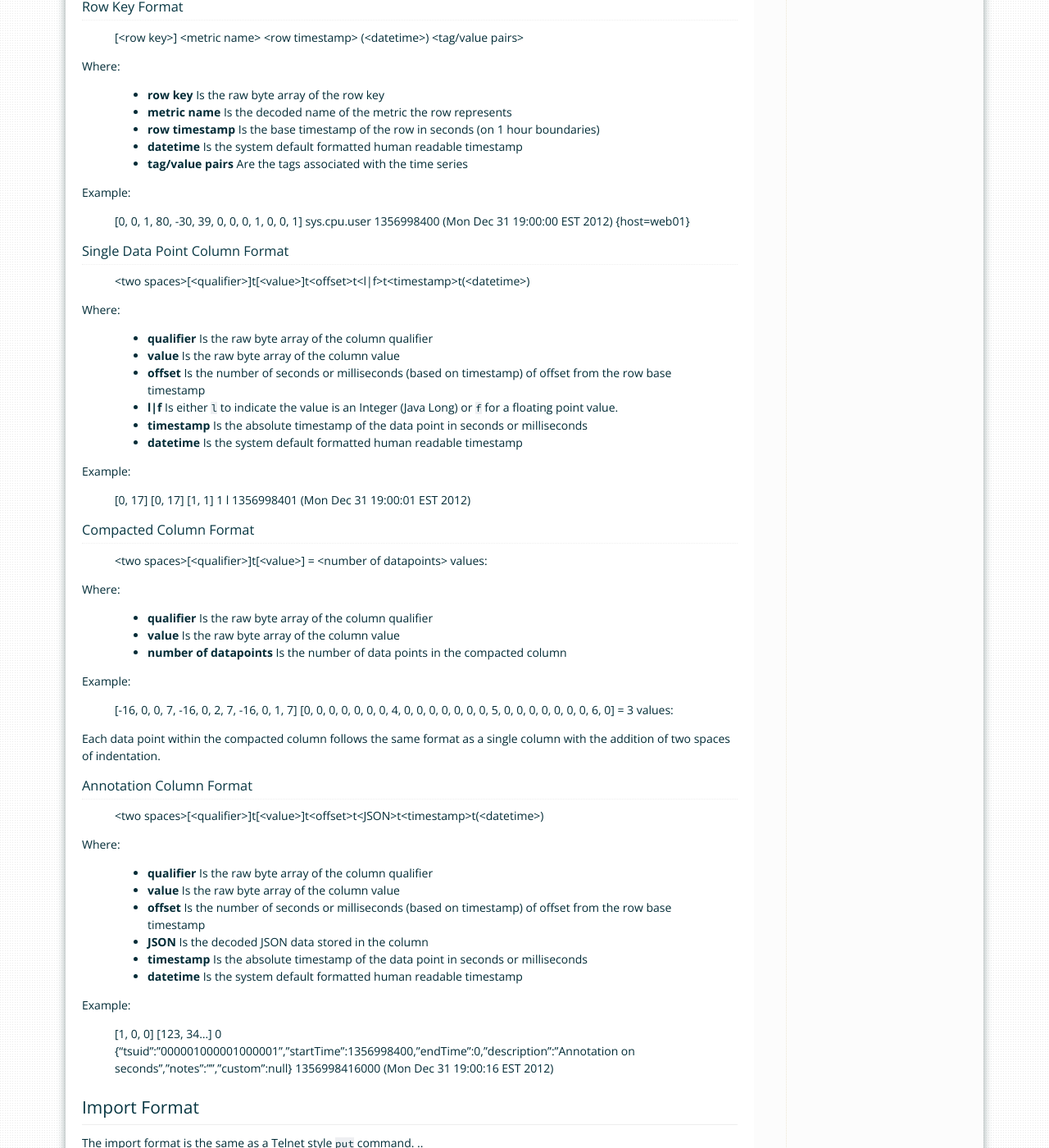
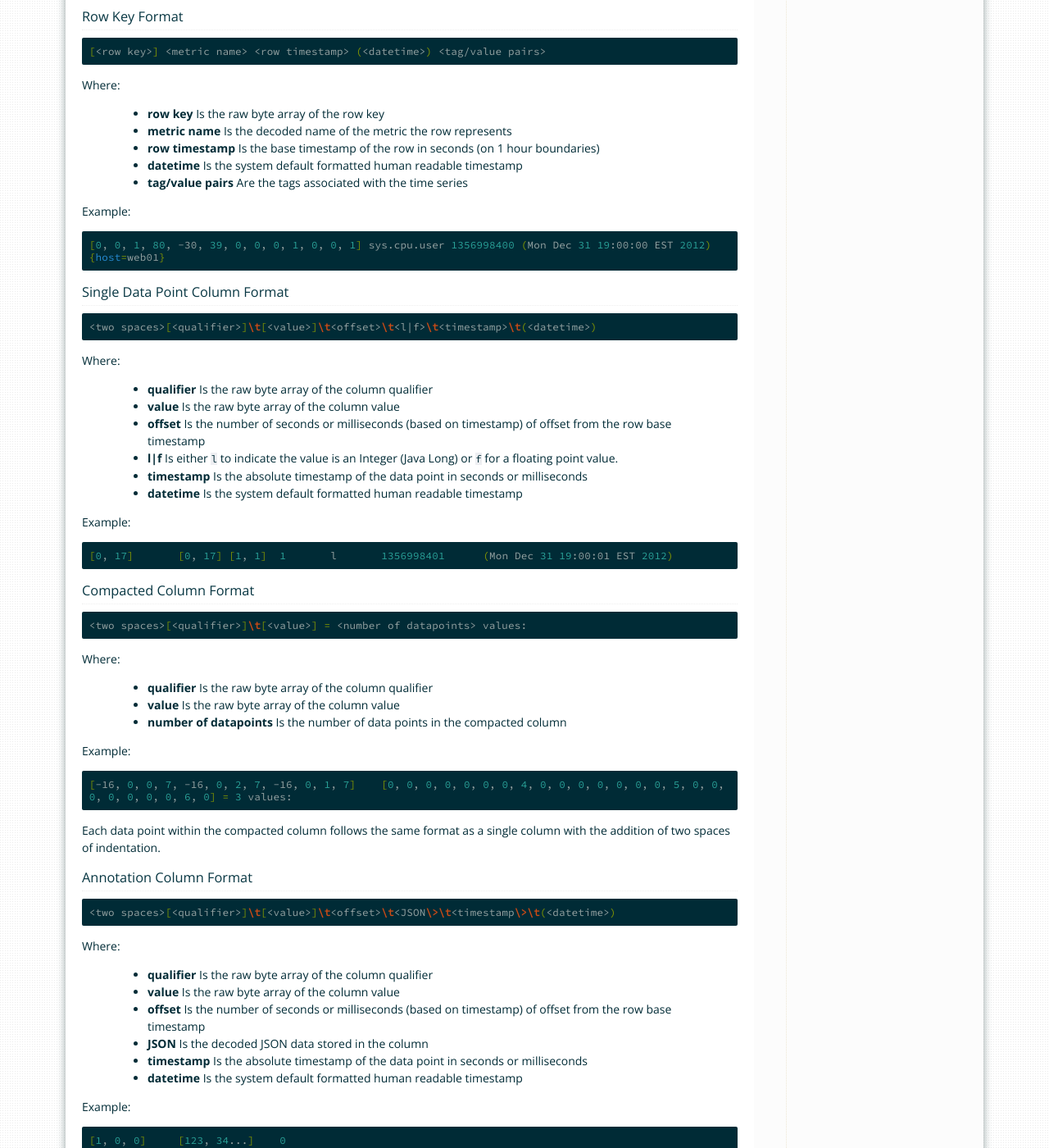
Before and after one commit to OpenTSDB/opentsdb.net, a Sphinx documentation site: the page built from docs/source/user_guide/cli/scan.rst, in a window 1280 px wide and 1400 px high, scrolled down 1565 px. Shown: the whole window at 82% size. Built offline with Sphinx 7.4.7, drawn with Linux system fonts in a browser that asks for light colours; part of the change alters nothing that is shown; some of the changed text lies outside the part shown.

```diff
--- a/docs/source/user_guide/cli/scan.rst
+++ b/docs/source/user_guide/cli/scan.rst
@@ -21,7 +21,8 @@ Parameters
    "END-DATE", "String or Integer", "Optional end time for the query. If not provided, the current time is used. This may be an absolute or relative time. See :doc:`../query/dates` for details", "Current timestamp", "2014/01/01-00:00:00"
    "query", "String", "One or more command line queries", "", "sum tsd.hbase.rpcs type=put"
 
-Example
+Example:
+
 .. code-block :: bash
 
   scan --import 1h-ago now sum tsd.hbase.rpcs type=put sum tsd.hbase.rpcs type=scan
@@ -47,7 +48,8 @@ The various formats are listed below. The ``\t`` expression represents a tab. ``
 
 Row Key Format
 --------------
-..
+
+.. code-block :: bash
 
   [<row key>] <metric name> <row timestamp> (<datetime>) <tag/value pairs>
 
@@ -61,13 +63,14 @@ Where:
 
 Example:
 
-..
+.. code-block :: bash
 
   [0, 0, 1, 80, -30, 39, 0, 0, 0, 1, 0, 0, 1] sys.cpu.user 1356998400 (Mon Dec 31 19:00:00 EST 2012) {host=web01}
 
 Single Data Point Column Format
 -------------------------------
-..
+
+.. code-block :: bash
 
   <two spaces>[<qualifier>]\t[<value>]\t<offset>\t<l|f>\t<timestamp>\t(<datetime>)
 
@@ -82,13 +85,14 @@ Where:
 
 Example:
 
-..
+.. code-block :: bash
 
   [0, 17]	[0, 17]	[1, 1]	1	l	1356998401	(Mon Dec 31 19:00:01 EST 2012)
 
 Compacted Column Format
 -----------------------
-..
+
+.. code-block :: bash
 
   <two spaces>[<qualifier>]\t[<value>] = <number of datapoints> values:
 
@@ -100,7 +104,7 @@ Where:
 
 Example:
 
-..
+.. code-block :: bash
 
   [-16, 0, 0, 7, -16, 0, 2, 7, -16, 0, 1, 7]	[0, 0, 0, 0, 0, 0, 0, 4, 0, 0, 0, 0, 0, 0, 0, 5, 0, 0, 0, 0, 0, 0, 0, 6, 0] = 3 values:
 
@@ -108,7 +112,8 @@ Each data point within the compacted column follows the same format as a single
 
 Annotation Column Format
 ------------------------
-..
+
+.. code-block :: bash
 
   <two spaces>[<qualifier>]\t[<value>]\t<offset>\t<JSON\>\t<timestamp\>\t(<datetime>)
 
@@ -123,7 +128,7 @@ Where:
 
 Example:
 
-..
+.. code-block :: bash
 
   [1, 0, 0]	[123, 34...]	0	{"tsuid":"000001000001000001","startTime":1356998400,"endTime":0,"description":"Annotation on seconds","notes":"","custom":null}	1356998416000	(Mon Dec 31 19:00:16 EST 2012)
 
@@ -131,7 +136,8 @@ Import Format
 ^^^^^^^^^^^^^
 
 The import format is the same as a Telnet style ``put`` command.
-..
+
+.. code-block :: bash
 
   <metric> <timestamp> <value> <tagk=tagv>[...<tagk=tagv>]
 
@@ -144,7 +150,7 @@ Where:
 
 Example:
 
-..
+.. code-block :: bash
 
   sys.cpu.user 1356998400 42 host=web01 cpu=0
   sys.cpu.user 1356998401 24 host=web01 cpu=0
```
Also changed, not shown: 6 other files.
